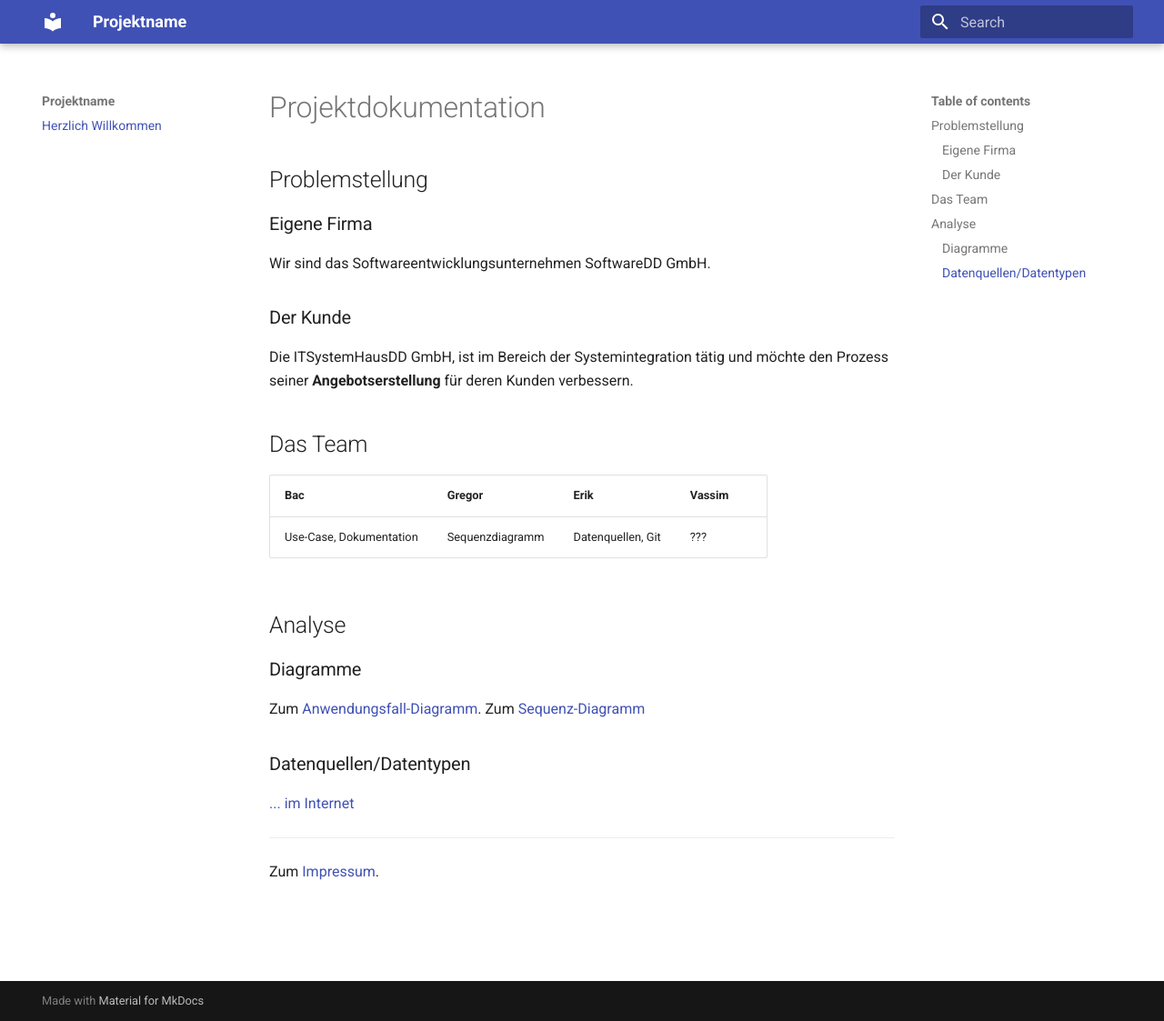
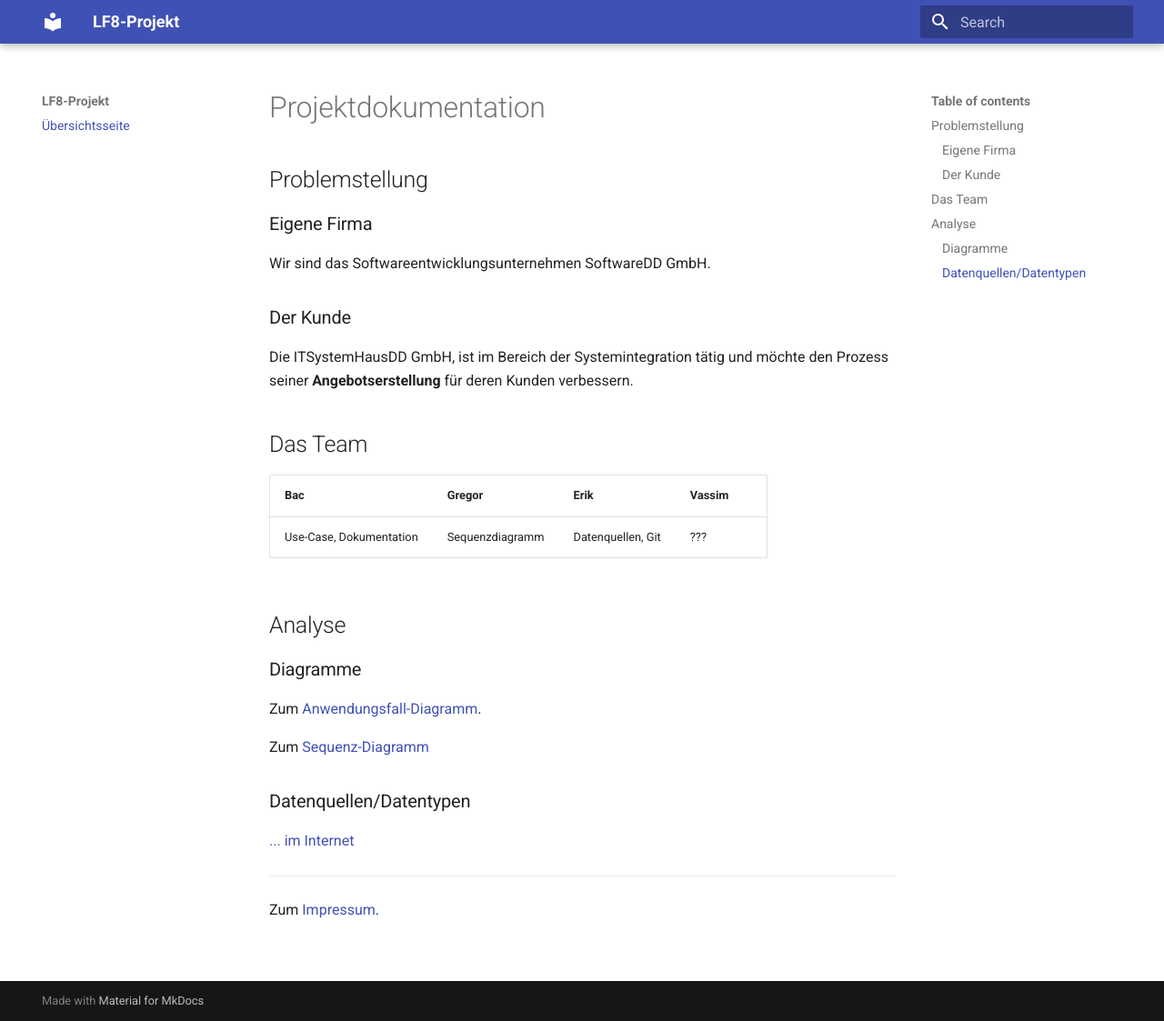
Before and after one commit to i21Erik/LF_8, an MkDocs documentation site: the page built from docs/index.md, in a window 1280 px wide and 1123 px high. Shown: the whole window at 91% size. Built offline with MkDocs 1.6.1 and Material for MkDocs 9.7.7, drawn with Linux system fonts in a browser that asks for light colours.

Commit message:
Übersichtsseite

```diff
--- a/docs/index.md
+++ b/docs/index.md
@@ -18,7 +18,9 @@
 
 ## Analyse
 ### Diagramme
+
 Zum [Anwendungsfall-Diagramm](diagram/Use-case-diagram.drawio).
+
 Zum [Sequenz-Diagramm](diagram/Sequenzdiagramm.drawio)
 
 ### Datenquellen/Datentypen
--- a/mkdocs.yml
+++ b/mkdocs.yml
@@ -1,6 +1,6 @@
-site_name: Projektname
+site_name: LF8-Projekt
 nav:
-  - "Herzlich Willkommen": index.md
+  - "Übersichtsseite": index.md
 theme: material
 markdown_extensions:
   - admonition
```
Also changed, not shown: site/404.html, site/index.html, site/sitemap.xml, 1 other file.
